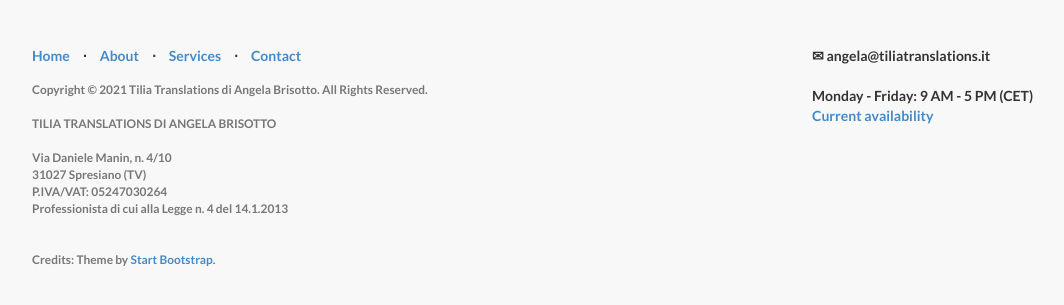
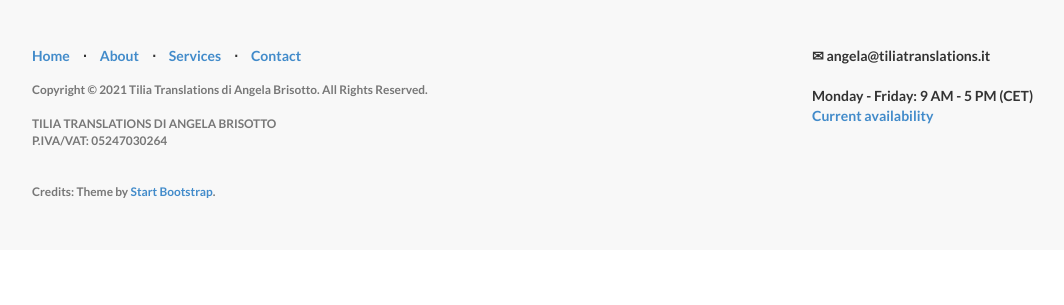
Before and after one commit to angelatiliatranslations/englishversion, a Jekyll site: the page built from index.html, in a window 1280 px wide and 900 px high, scrolled down 4394 px, cut to the strip 582-887 px from the top of the window. Shown: the whole strip, without its empty margins (38-1102 px from the left). Built offline with Jekyll 4.4.1, drawn with Linux system fonts in a browser that asks for light colours; nearby versions of some CDN libraries; library files that are not in the unit come from our copies; after the commit the page ends 5226 px from its top, so only the background shows below that.

Commit message:
Update _config.yml

```diff
--- a/_config.yml
+++ b/_config.yml
@@ -13,14 +13,7 @@ copyright: 'Copyright &copy; 2021 Tilia Translations di Angela Brisotto. All Rig
 <br>
 TILIA TRANSLATIONS DI ANGELA BRISOTTO
 <br>
-<br>
-Via Daniele Manin, n. 4/10
-<br>
-31027 Spresiano (TV)
-<br>
 P.IVA/VAT: 05247030264
-<br>
-Professionista di cui alla Legge n. 4 del 14.1.2013
 <br>
 <br>
 <br>
```
